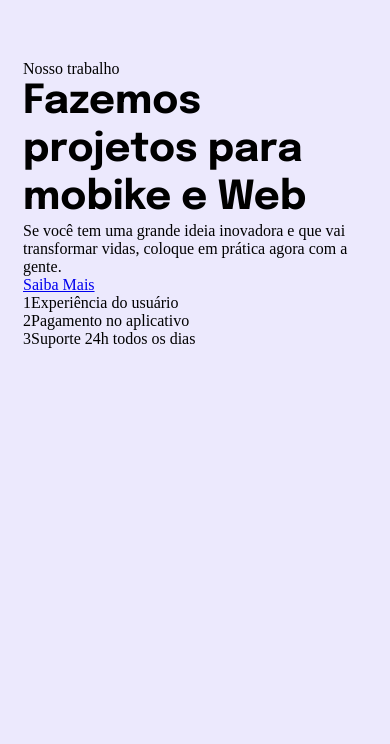
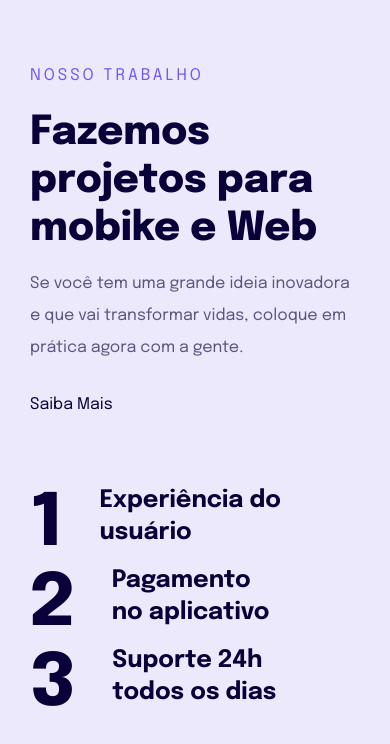
Before and after one commit to matheushnascimento/Drafts, a plain HTML site: page index.html in a window 390 px wide. Drawn offline with Linux system fonts and the light colour scheme.

Commit message:
Finalizando ajustes da versão mobile

```diff
--- a/style.css
+++ b/style.css
@@ -2,6 +2,7 @@
   margin: 0;
   padding: 0;
   box-sizing: border-box;
+  font-family: "Epilogue", sans-serif;
 }
 
 ul {
@@ -11,6 +12,7 @@ ul {
 :root {
   font-size: 62.5%;
 }
+
 body {
   background: #ece9fd;
   padding: 6rem 2.3rem 6.6rem;
@@ -18,8 +20,70 @@ body {
   font-size: 1.6rem;
 }
 
+main {
+  max-width: 33rem;
+  margin: 0 auto;
+}
+
 h1 {
-  font-family: "Epilogue", sans-serif;
+  font-weight: 800;
   font-size: 4rem;
   line-height: 4.8rem;
+
+  color: #090039;
+
+  margin-bottom: 1.5rem;
 }
+
+main p:first-child {
+  color: #7158ef;
+  letter-spacing: 3px;
+  text-transform: uppercase;
+  line-height: 3.2rem;
+
+  margin-bottom: 1.7rem;
+}
+
+h1 + p {
+  color: rgba(10, 0, 57, 0.64);
+  line-height: 3.2rem;
+
+  margin-bottom: 3.2rem;
+}
+
+a {
+  color: #090039;
+
+  text-decoration: none;
+}
+
+a:hover {
+  font-weight: bold;
+}
+
+ul {
+  margin-top: 7.2rem;
+}
+
+ul li {
+  font-weight: 700;
+  font-size: 2.4rem;
+  line-height: 3.2rem;
+  color: #090039;
+
+  max-width: 25.7rem;
+
+  display: flex;
+
+  gap: 3.8rem;
+}
+
+ul li span {
+  font-weight: 800;
+  font-size: 7.2rem;
+  line-height: 8rem;
+
+  letter-spacing: -2px;
+
+  color: #090039;
+}
```
